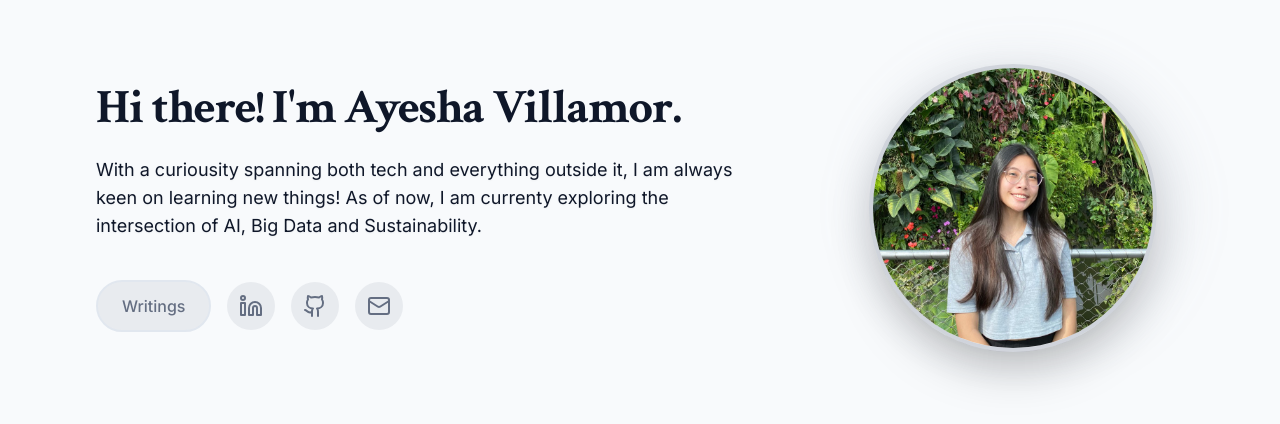
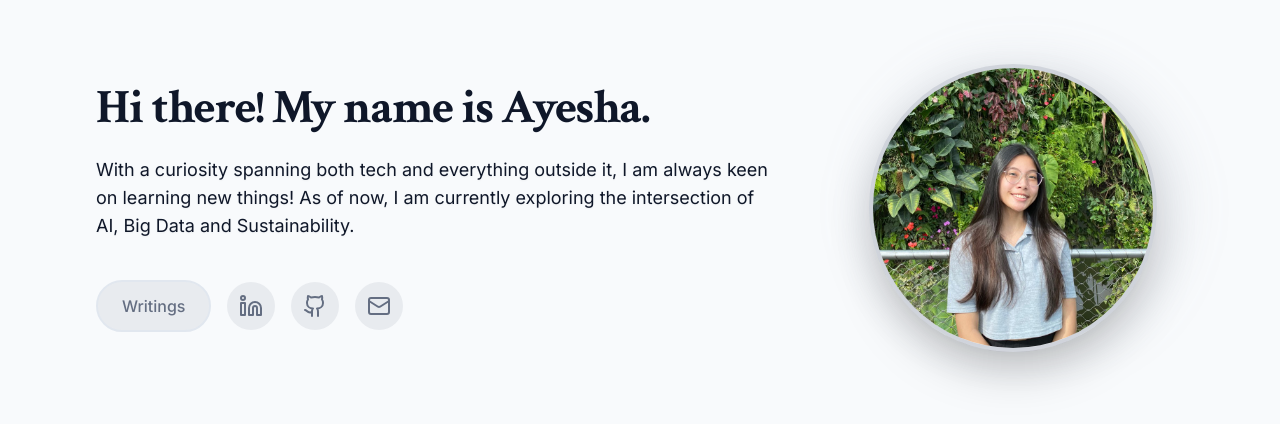
Before and after one commit to yeshavlamor/personal-website, a React (Vite) app: page / in a window 1280 px wide. Shown: the part 992-1416 px from the top of the page. Built offline with nearby package versions, Linux system fonts and the light colour scheme.

Commit message:
fix typo

```diff
--- a/src/components/HeroSection.jsx
+++ b/src/components/HeroSection.jsx
@@ -13,15 +13,15 @@ export const HeroSection = () => {
                     {/* Text Content */}
                     <div className="grow-[2] text-center lg:text-left space-y-4 md:space-y-6">
                         <h1 className="text-2xl sm:text-4xl md:text-5xl font-bold tracking-tight whitespace-nowrap">
-                            <span className="opacity-0 animate-fade-in-delay-2"> Hi there! I'm Ayesha Villamor.</span>
+                            <span className="opacity-0 animate-fade-in-delay-2"> Hi there! My name is Ayesha.</span>
                             {/* <span className="text-gradient ml-2 opacity-0 animate-fade-in-delay-3">
                                 an aspiring software developer
                             </span>  */}
                         </h1>
 
                         <p className="text-base sm:text-lg md:text-lg text-muted-foreground max-w-2xl mx-auto lg:mx-0 opacity-0 animate-fade-in-delay-4">
-                            With a curiousity spanning both tech and everything outside it, I am always keen on learning new things!
-                            As of now, I am currenty exploring the intersection of AI, Big Data and Sustainability.                </p>
+                            With a curiosity spanning both tech and everything outside it, I am always keen on learning new things!
+                            As of now, I am currently exploring the intersection of AI, Big Data and Sustainability.                </p>
 
                         {/* writings button */}
                         <div className="pt-4 opacity-0 animate-fade-in-delay-5 space-y-4">
```
